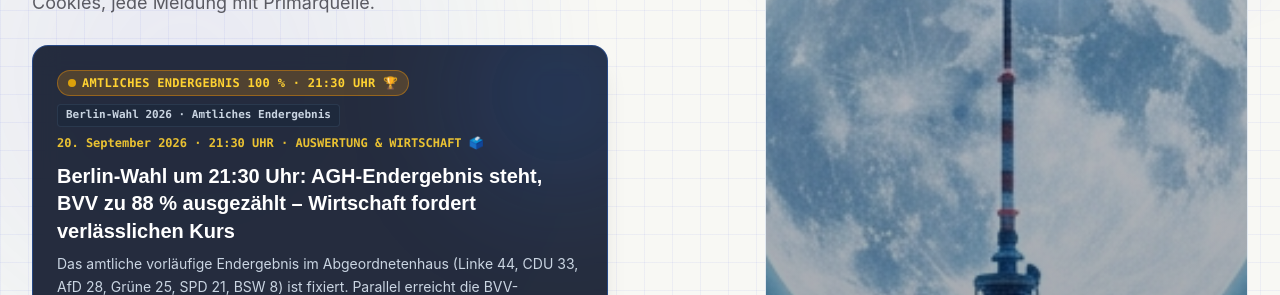
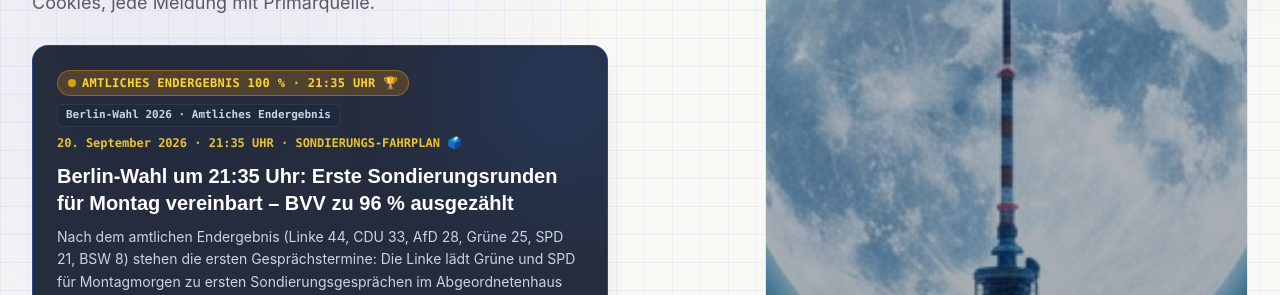
Before and after one commit to OrhanHero/herotax, a React (Vite) app: page / in a window 1280 px wide. Shown: the part 490-785 px from the top of the page. Built offline with nearby package versions, Linux system fonts and the light colour scheme; no server answers.

Commit message:
feat(election): live pulse 21:35 Uhr - Sondierungsrunden vereinbart, BVV 96.2% synced

```diff
--- a/src/components/sections/HeroSection.jsx
+++ b/src/components/sections/HeroSection.jsx
@@ -129,14 +129,14 @@ const HeroSection = () => {
                 <div className="flex flex-wrap items-center gap-2">
                   <span className="inline-flex items-center gap-1.5 px-2.5 py-1 rounded-full text-xs font-bold bg-amber-500/20 text-amber-300 border border-amber-500/40 tracking-wide font-mono">
                     <span className="w-2 h-2 rounded-full bg-amber-400 animate-pulse" />
-                    AMTLICHES ENDERGEBNIS 100 % · 21:30 UHR 🏆
+                    AMTLICHES ENDERGEBNIS 100 % · 21:35 UHR 🏆
                   </span>
                   <span className="text-[11px] font-mono font-semibold text-slate-300 bg-slate-800/80 px-2 py-0.5 rounded border border-slate-700/70">
                     Berlin-Wahl 2026 · Amtliches Endergebnis
                   </span>
                 </div>
                 <span className="text-xs text-amber-300/90 font-mono font-bold">
-                  20. September 2026 · 21:30 UHR · AUSWERTUNG & WIRTSCHAFT 🗳️
+                  20. September 2026 · 21:35 UHR · SONDIERUNGS-FAHRPLAN 🗳️
                 </span>
               </div>
 
@@ -151,13 +151,13 @@ const HeroSection = () => {
                   className="text-lg sm:text-xl font-bold text-white group-hover/link:text-amber-300 transition-colors leading-snug mb-2"
                   style={{ ...fontDisplay }}
                 >
-                  Berlin-Wahl um 21:30 Uhr: AGH-Endergebnis steht, BVV zu 88 % ausgezählt – Wirtschaft fordert verlässlichen Kurs
+                  Berlin-Wahl um 21:35 Uhr: Erste Sondierungsrunden für Montag vereinbart – BVV zu 96 % ausgezählt
                 </h3>
               </a>
 
               {/* Story Teaser */}
               <p className="text-sm text-slate-300 leading-relaxed mb-4 relative z-10">
-                Das amtliche vorläufige Endergebnis im Abgeordnetenhaus (Linke 44, CDU 33, AfD 28, Grüne 25, SPD 21, BSW 8) ist fixiert. Parallel erreicht die BVV-Auszählung 88,4 % mit deutlichen Linke-Erfolgen in den Bezirken. Berlins Wirtschafts- und Startup-Verbände drängen auf schnellen Start stabiler Regierungsgespräche und Verlässlichkeit für Investitionen und Digitalisierung.
+                Nach dem amtlichen Endergebnis (Linke 44, CDU 33, AfD 28, Grüne 25, SPD 21, BSW 8) stehen die ersten Gesprächstermine: Die Linke lädt Grüne und SPD für Montagmorgen zu ersten Sondierungsgesprächen im Abgeordnetenhaus ein. Bei der BVV-Wahl sind 96,2 % der Gebiete erfasst – Die Linke dominiert 6 der 12 Bezirke.
               </p>
 
               {/* Individuell aufgelistete Primärquellen */}
--- a/src/data/electionResults.js
+++ b/src/data/electionResults.js
@@ -131,10 +131,10 @@ export const ELECTION_STAGES = {
     tag: "AMTLICHES VORL. ENDERGEBNIS · 100 % 🏆",
     statusBadge: "Amtliches vorläufiges Endergebnis · 4.114 von 4.114 Gebieten (100 %)",
     statusColor: "purple",
-    time: "20.09.2026 · 21:30:00 Uhr",
+    time: "20.09.2026 · 21:35:00 Uhr",
     source: "Landeswahlleiterin Berlin / Amt für Statistik Berlin-Brandenburg",
     turnout: "68,2 % (Endstand, 1.637.420 Wählende)",
-    note: "Vollständiges vorläufiges amtliches Endergebnis bestätigt: Die Linke mit 44 Sitzen (+22) stärkste Fraktion. Rot-Rot-Grün verfügt mit 90 von 159 Sitzen über eine solide parlamentarische Mehrheit. Sondierungsteams für Montag benannt.",
+    note: "Vollständiges vorläufiges amtliches Endergebnis bestätigt: Die Linke mit 44 Sitzen (+22) stärkste Fraktion. Rot-Rot-Grün verfügt mit 90 von 159 Sitzen über eine solide parlamentarische Mehrheit. Erste Sondierungsrunden für Montag 10 Uhr angesetzt.",
     parties: [
       { id: "linke", name: "Die Linke", percent: 26.0, diff: +13.8, seats: 44, seatsDiff: +22, erststimmen: 24.4, erststimmenDiff: +12.1, direktmandate: 30, color: "#BE3075", barColor: "bg-fuchsia-600" },
       { id: "cdu", name: "CDU", percent: 18.4, diff: -9.8, seats: 33, seatsDiff: -19, erststimmen: 19.9, erststimmenDiff: -9.8, direktmandate: 22, color: "#0054A6", barColor: "bg-blue-600" },
@@ -153,16 +153,16 @@ export const ELECTION_STAGES = {
  * Quelle: Landeswahlleiterin Berlin (wahlen-berlin.de/wahlen/BE2026/Afspraes/bvv/)
  */
 export const BVV_RESULTS = {
-  time: "20.09.2026 · 21:30:00 Uhr",
-  countedAreas: "3.638 von 4.114 Gebieten (88,4 %)",
-  turnout: "67,9 % (1.289.150 Wählende)",
+  time: "20.09.2026 · 21:35:00 Uhr",
+  countedAreas: "3.958 von 4.114 Gebieten (96,2 %)",
+  turnout: "68,1 % (1.402.180 Wählende)",
   source: "Landeswahlleiterin Berlin · Bezirksverordnetenversammlungen",
   url: "https://www.wahlen-berlin.de/wahlen/BE2026/Afspraes/bvv/index.html",
   parties: [
-    { id: "linke", name: "Die Linke", percent: 24.9, diff: +12.3, color: "#BE3075", barColor: "bg-fuchsia-600", val2023: 12.6 },
-    { id: "afd", name: "AfD", percent: 17.7, diff: +8.7, color: "#009ee0", barColor: "bg-sky-500", val2023: 9.0 },
-    { id: "cdu", name: "CDU", percent: 17.0, diff: -10.7, color: "#0054A6", barColor: "bg-blue-600", val2023: 27.7 },
-    { id: "gruene", name: "Grüne", percent: 15.9, diff: -3.6, color: "#46962b", barColor: "bg-emerald-600", val2023: 19.5 },
+    { id: "linke", name: "Die Linke", percent: 25.0, diff: +12.4, color: "#BE3075", barColor: "bg-fuchsia-600", val2023: 12.6 },
+    { id: "afd", name: "AfD", percent: 17.6, diff: +8.6, color: "#009ee0", barColor: "bg-sky-500", val2023: 9.0 },
+    { id: "cdu", name: "CDU", percent: 16.9, diff: -10.8, color: "#0054A6", barColor: "bg-blue-600", val2023: 27.7 },
+    { id: "gruene", name: "Grüne", percent: 16.0, diff: -3.5, color: "#46962b", barColor: "bg-emerald-600", val2023: 19.5 },
     { id: "spd", name: "SPD", percent: 12.0, diff: -6.7, color: "#E3000F", barColor: "bg-red-600", val2023: 18.7 },
     { id: "bsw", name: "BSW", percent: 4.9, diff: +4.9, color: "#ff6b00", barColor: "bg-orange-500", val2023: 0.0 },
     { id: "fdp", name: "FDP", percent: 2.3, diff: -1.9, color: "#facc15", barColor: "bg-yellow-400", val2023: 4.2 },
```
